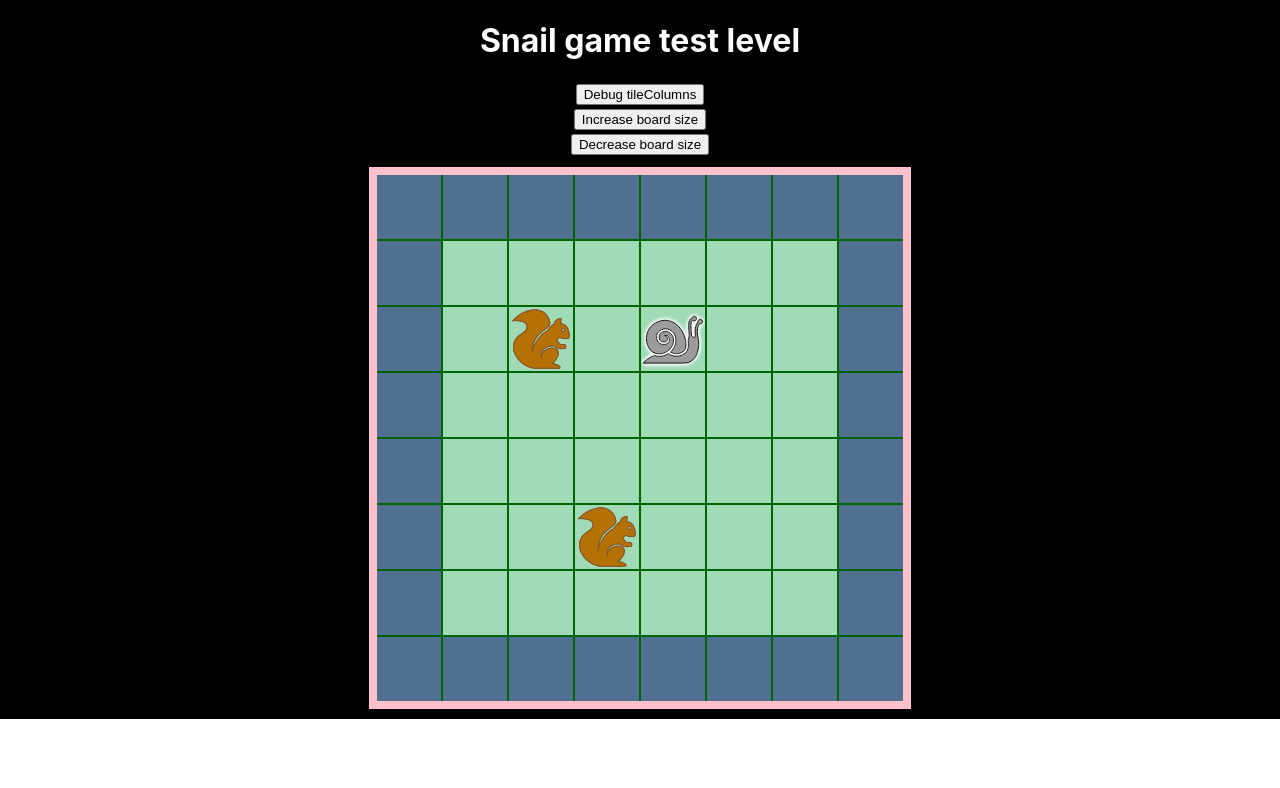
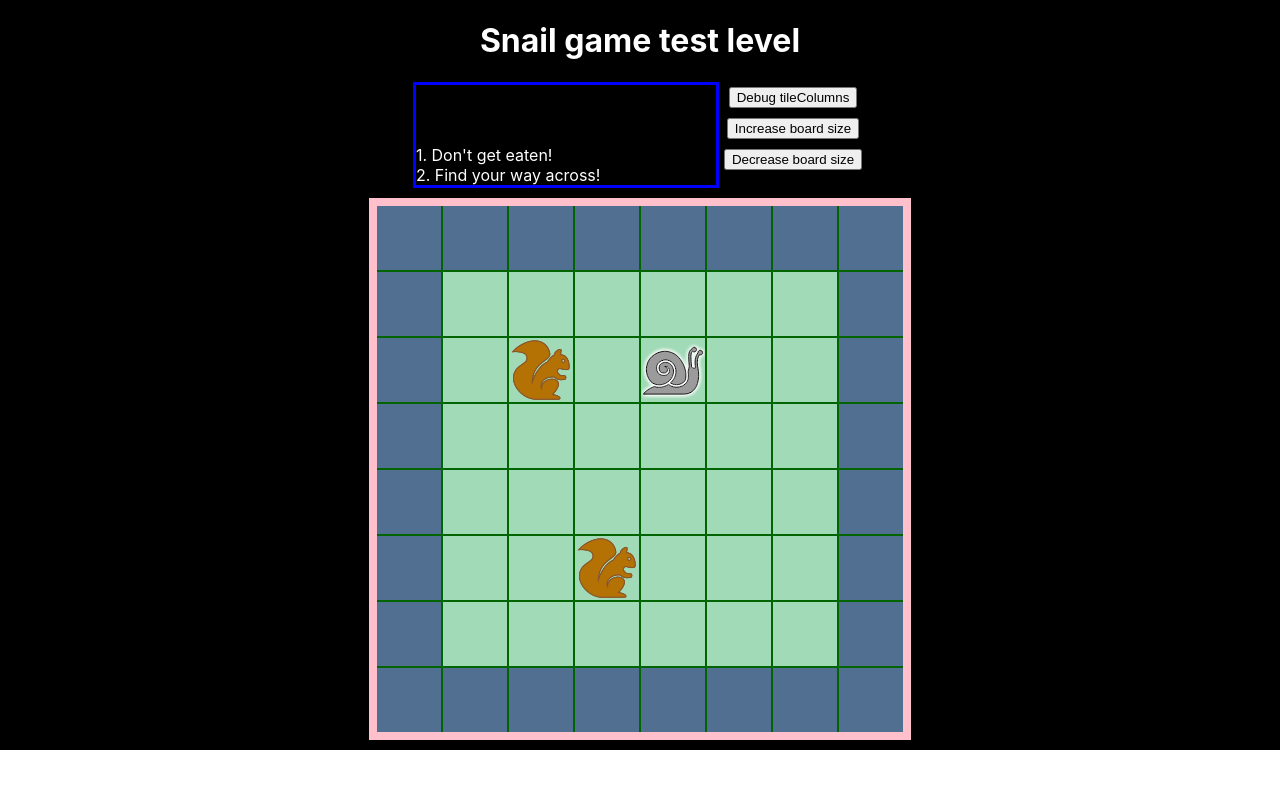
Before and after one commit to Snail-Game/snail-game, a React (Create React App) app: page / in a window 1280 px wide. Shown: the top 788 px of the page. Built offline with nearby package versions, Linux system fonts and the light colour scheme.

Commit message:
Add ui display box

```diff
--- a/src/App.css
+++ b/src/App.css
@@ -28,7 +28,7 @@ button {
   width: fit-content;
   align-self: center;
   justify-self: center;
-  margin: 2px;
+  margin: 5px;
 }
 
 h1 {
@@ -42,3 +42,23 @@ input {
 label {
   margin: 8px;
 }
+
+#messages {
+  display: flex;
+  flex-direction: column-reverse;
+  align-self: center;
+  border: solid blue 3px;
+  overflow: auto;
+  width: 300px;
+  height: 100px;
+}
+
+#buttons {
+  display: flex;
+  flex-direction: column;
+}
+
+#ui {
+  display: flex;
+  justify-content: center;
+}
--- a/src/components/EnemyMoves.js
+++ b/src/components/EnemyMoves.js
@@ -1,4 +1,4 @@
-export function enemyMoves(newArray, strength, enemyStrength) {
+export function enemyMoves(newArray, strength, enemyStrength, addMessage) {
         newArray.forEach((column, i) => {
           column.forEach((tile, j) => {
             if (tile.id === 8) {
@@ -21,8 +21,8 @@ export function enemyMoves(newArray, strength, enemyStrength) {
                   newArray2[i][j - 1].hp -= enemyAttack;
                   newArray2[i][j].hp -= attack;
                   // draw damage animation here
-                  console.log('Enemy attacks you for ' + enemyAttack + ' damage!');
-                  console.log('Enemy takes ' + attack + ' damage!');
+                  addMessage('Enemy attacks you for ' + enemyAttack + ' damage!');
+                  addMessage('Enemy takes ' + attack + ' damage!');
                   if (newArray2[i][j - 1].hp <= 0) {
                     newArray2[i][j - 1].id = 0;
                     newArray2[i][j - 1].hp = 0;
@@ -31,7 +31,7 @@ export function enemyMoves(newArray, strength, enemyStrength) {
                   if (newArray2[i][j].hp <= 0) {
                     newArray2[i][j].id = 0;
                     newArray2[i][j].hp = 0;
-                    console.log('Attacking enemy destroyed!')
+                    addMessage('Attacking enemy destroyed!')
                   }
                 }
               } else if (random === 2) {
@@ -45,17 +45,17 @@ export function enemyMoves(newArray, strength, enemyStrength) {
                   newArray2[i + 1][j].hp -= enemyAttack;
                   newArray2[i][j].hp -= attack;
                   // draw damage animation here
-                  console.log('Enemy attacks you for ' + enemyAttack + ' damage!');
-                  console.log('Enemy takes ' + attack + ' damage!');
+                  addMessage('Enemy attacks you for ' + enemyAttack + ' damage!');
+                  addMessage('Enemy takes ' + attack + ' damage!');
                   if (newArray2[i + 1][j].hp <= 0) {
                     newArray2[i + 1][j].id = 0;
                     newArray2[i + 1][j].hp = 0;
-                    console.log('GAME OVER');
+                    addMessage('GAME OVER');
                   }
                   if (newArray2[i][j].hp <= 0) {
                     newArray2[i][j].id = 0;
                     newArray2[i][j].hp = 0;
-                    console.log('Attacking enemy destroyed!')
+                    addMessage('Attacking enemy destroyed!')
                   }
                 }
               } else if (random === 3) {
@@ -69,17 +69,17 @@ export function enemyMoves(newArray, strength, enemyStrength) {
                   newArray2[i][j + 1].hp -= enemyAttack;
                   newArray2[i][j].hp -= attack;
                   // draw damage animation here
-                  console.log('Enemy attacks you for ' + enemyAttack + ' damage!');
-                  console.log('Enemy takes ' + attack + ' damage!');
+                  addMessage('Enemy attacks you for ' + enemyAttack + ' damage!');
+                  addMessage('Enemy takes ' + attack + ' damage!');
                   if (newArray2[i][j + 1].hp <= 0) {
                     newArray2[i][j + 1].id = 0;
                     newArray2[i][j + 1].hp = 0;
-                    console.log('GAME OVER');
+                    addMessage('GAME OVER');
                   }
                   if (newArray2[i][j].hp <= 0) {
                     newArray2[i][j].id = 0;
                     newArray2[i][j].hp = 0;
-                    console.log('Attacking enemy destroyed!')
+                    addMessage('Attacking enemy destroyed!')
                   }
                 }
               } else if (random === 4) {
@@ -93,17 +93,17 @@ export function enemyMoves(newArray, strength, enemyStrength) {
                   newArray2[i - 1][j].hp -= enemyAttack;
                   newArray2[i][j].hp -= attack;
                   // draw damage animation here
-                  console.log('Enemy attacks you for ' + enemyAttack + ' damage!');
-                  console.log('Enemy takes ' + attack + ' damage!');
+                  addMessage('Enemy attacks you for ' + enemyAttack + ' damage!');
+                  addMessage('Enemy takes ' + attack + ' damage!');
                   if (newArray2[i - 1][j].hp <= 0) {
                     newArray2[i - 1][j].id = 0;
                     newArray2[i - 1][j].hp = 0;
-                    console.log('GAME OVER');
+                    addMessage('GAME OVER');
                   }
                   if (newArray2[i][j].hp <= 0) {
                     newArray2[i][j].id = 0;
                     newArray2[i][j].hp = 0;
-                    console.log('Attacking enemy destroyed!')
+                    addMessage('Attacking enemy destroyed!')
                   }
                 }
               }
--- /dev/null
+++ b/src/components/Message.js
@@ -0,0 +1,8 @@
+export default function Message({ message, i }) {
+  return (
+    <div>
+      <span id={`message#${i}`}>{i + 1}. {message}</span>
+      <br></br>
+    </div>
+  )
+}
--- /dev/null
+++ b/src/components/Messages.js
@@ -0,0 +1,13 @@
+import Message from './Message';
+
+export default function Messages({ messages, addMessage }) {
+  return (
+    <div id={'messages'}>
+      <div>
+        {
+        messages.map((message, i) => <Message key={message + i} message={message} i={i} />)
+        }
+      </div>
+    </div>
+  )
+}
--- a/src/components/TestLevel.jsx
+++ b/src/components/TestLevel.jsx
@@ -1,7 +1,9 @@
-import { useEffect, useState, useRef, useCallback } from "react";
+import { useEffect, useState, useRef, useCallback, useLayoutEffect } from "react";
 import { enemyMoves } from './EnemyMoves';
+import Messages from './Messages'
 
 export default function TestLevel() {
+  const messages = useRef(['Don\'t get eaten!', 'Find your way across!']);
   const canvasRef = useRef(null);
   const padding = 2;
   const [cellSize, setCellSize] = useState(64);
@@ -24,6 +26,10 @@ export default function TestLevel() {
     [{id: 1, hp: 0}, {id: 1, hp: 0}, {id: 1, hp: 0}, {id: 1, hp: 0}, {id: 1, hp: 0}, {id: 1, hp: 0}, {id: 1, hp: 0}, {id: 1, hp: 0}],
   ]);
   const [activeTile, setActiveTile] = useState({ x: 0, y: 0 });
+
+  const addMessage = (message) => {
+    messages.current.push(message);
+  }
 
   const draw = useCallback((ctx) => {
     tileColumns.forEach((column, i) => {
@@ -121,14 +127,14 @@ export default function TestLevel() {
     return ctx;
   }, [tileColumns, cellSize]);
 
-  useEffect(() => {
+  useLayoutEffect(() => {
     const canvas = canvasRef.current;
     const ctx = canvas.getContext("2d");
     ctx.clearRect(0, 0, canvas.width, canvas.height);
     draw(ctx);
   }, [draw]);
 
-  useEffect(() => {                              // click-to-move logic
+  useEffect(() => {                 // click-to-move logic
     const x = activeTile.x;
     const y = activeTile.y;
     let newArray = [];
@@ -197,18 +203,18 @@ export default function TestLevel() {
         }
       }
       // enemy moves
-      newArray = enemyMoves(newArray, strength, enemyStrength);
+      newArray = enemyMoves(newArray, strength, enemyStrength, addMessage);
     } else if (tileColumns[x][y].id === 3) {
       const attack = Math.ceil(Math.random() * strength);
       const enemyAttack = Math.ceil(Math.random() * enemyStrength);
       newArray[x][y].hp -= attack;
       // draw damage animation here
-      console.log('Enemy takes ' + attack + ' damage!');
-      console.log('You take ' + enemyAttack + ' damage!');
+      addMessage('You attack enemy for ' + attack + ' damage!');
+      addMessage('You take ' + enemyAttack + ' damage!');
       if (newArray[x][y].hp <= 0) {
         newArray[x][y].id = 0;
         newArray[x][y].hp = 0;
-        console.log('Enemy destroyed!');
+        addMessage('Enemy destroyed!');
       }
       for (let i = 0; i < newArray.length; i++) {
         for (let j = 0; j < newArray[i].length; j++) {
@@ -227,7 +233,7 @@ export default function TestLevel() {
             if (newArray[i][j].hp <= 0) {
               newArray[i][j].id = 0;
               newArray[i][j].hp = 0;
-              console.log('GAME OVER');
+              addMessage('GAME OVER');
               // game over screen here
             } else if (newArray[x][y].id === 0 && newArray[x][y].hp === 0) {
               newArray[x][y] = {...newArray[i][j]};
@@ -238,9 +244,9 @@ export default function TestLevel() {
           }
         }
       }
-    // enemy moves
-    newArray = enemyMoves(newArray, strength, enemyStrength);
-  } else console.log('no player on this tile');
+      // enemy moves
+      newArray = enemyMoves(newArray, strength, enemyStrength, addMessage);
+    }
   setTileColumns(newArray);
     // eslint-disable-next-line react-hooks/exhaustive-deps
 }, [activeTile])
@@ -294,9 +300,14 @@ export default function TestLevel() {
   return (
     <div id="main">
       <h1>Snail game test level</h1>
-      <button onClick={debugTileColumns}>Debug tileColumns</button>
-      <button onClick={boardSizeUp}>Increase board size</button>
-      <button onClick={boardSizeDown}>Decrease board size</button>
+      <div id={'ui'}>
+        <Messages messages={messages.current} />
+        <div id={'buttons'}>
+            <button onClick={debugTileColumns}>Debug tileColumns</button>
+            <button onClick={boardSizeUp}>Increase board size</button>
+            <button onClick={boardSizeDown}>Decrease board size</button>
+        </div>
+      </div>
       <canvas
         onClick={(e) => handleCanvasClick(e)}
         ref={canvasRef}
```
